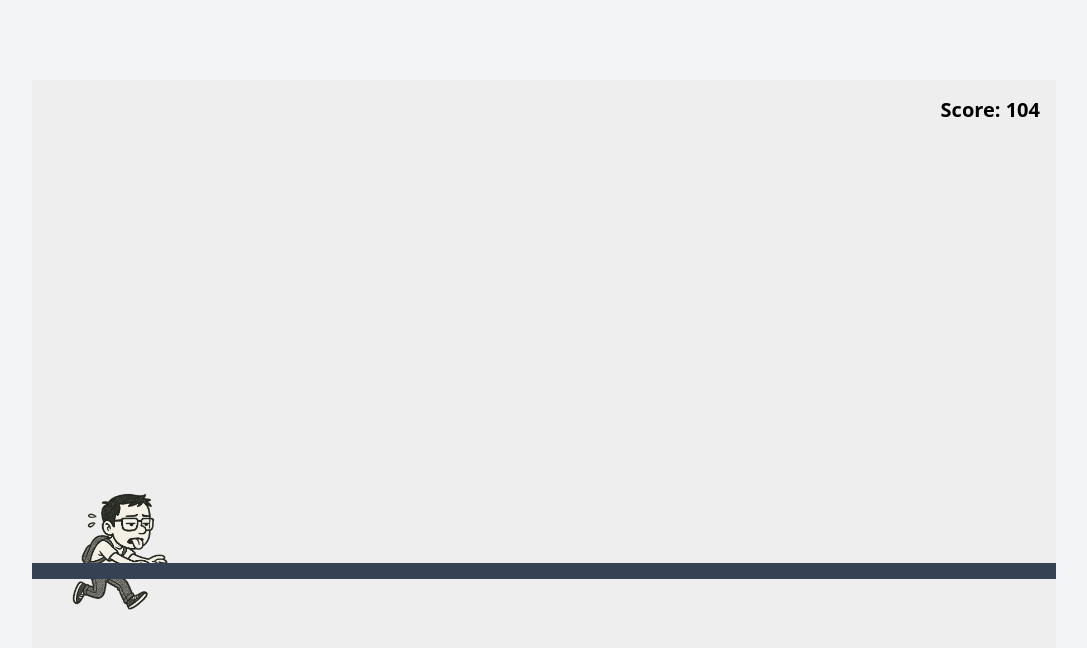
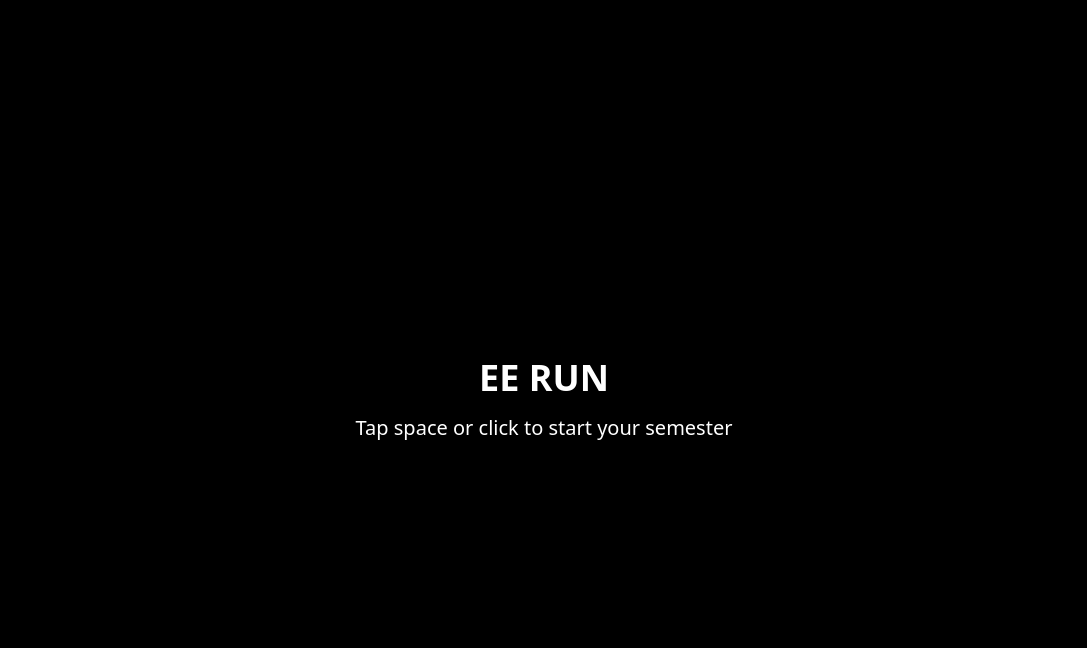
Before and after one commit to AndrewChao05/finalproject, a Next.js app: page / in a window 1280 px wide. Shown: the top 648 px of the page, without its empty margins (96-1183 px from the left). Built offline with nearby package versions, Linux system fonts and the light colour scheme.

Commit message:
add StartScreen, save gameover logic for later

```diff
--- a/app/page.tsx
+++ b/app/page.tsx
@@ -2,14 +2,33 @@
 
 import './globals.css';
 
-import React from 'react';
+import React,{ useState } from 'react';
 
 import Game from '../components/Game';
+import StartScreen from '../components/StartScreen';
+//import GameOverScreen from '../components/GameOverScreen';
 
 export default function Home() {
+  const [gameState, setGameState] = useState<'start' | 'playing' | 'gameover'>('start');
+  const [score, setScore] = useState(0);
+  const [isRunning, setIsRunning] = useState(false);
+
+
+  const handleStart = () => {
+    setScore(0);
+    setIsRunning(true);
+    setGameState('playing');
+  };
+
+  const handleGameOver = () => {
+    setGameState('gameover');
+  };
+
   return (
-    <main className="flex justify-center items-center min-h-screen bg-gray-100">
-      <Game />
+    <main className="flex justify-center items-center w-full h-screen bg-gray-100">
+      {gameState === 'start' && <StartScreen onStart={handleStart} />}
+      {gameState === 'playing' && <Game onGameOver={handleGameOver} score={score} setScore={setScore} isRunning={isRunning}/>}
+      {/* {gameState === 'gameover' && <GameOverScreen score={score} onRestart={handleStart} />} */}
     </main>
   );
 }
--- a/components/Game.tsx
+++ b/components/Game.tsx
@@ -6,10 +6,16 @@ import { useState, useEffect } from 'react';
 import Player from './Player';
 import Score from './Score';
 
-export default function Game() {
+type GameProps = {
+  onGameOver: () => void;
+  score: number;
+  setScore: React.Dispatch<React.SetStateAction<number>>;
+  isRunning: boolean;
+};
+
+export default function Game({ onGameOver, score, setScore, isRunning }: GameProps) {
   const [playerY, setPlayerY] = useState(0);
   const [velocity, setVelocity] = useState(0);
-  const [score, setScore] = useState(0);
   const GRAVITY = 1.7;
   const JUMP_FORCE = -15;
   const GROUND_LEVEL = 0;
@@ -25,6 +31,8 @@ export default function Game() {
   };
 
   useEffect(() => {
+    if (!isRunning) return;
+
     const gameLoop = setInterval(() => {
       setVelocity((v) => {
         setPlayerY((y) => {
@@ -37,7 +45,7 @@ export default function Game() {
     }, 50);
 
     return () => clearInterval(gameLoop);
-  }, []);
+  }, [isRunning]);
 
   useEffect(() => {
     const handleKeyDown = (e: KeyboardEvent) => {
@@ -48,21 +56,22 @@ export default function Game() {
 
     window.addEventListener('keydown', handleKeyDown);
     return () => window.removeEventListener('keydown', handleKeyDown);
-  }, []);
+  }, [isRunning]);
 
   useEffect(() => {
+    if (!isRunning) return;
+
     const scoreInterval = setInterval(() => {
-      setScore((prevScore) => prevScore + 1);
+      setScore((prev) => prev + 1);
     }, 100);
 
     return () => clearInterval(scoreInterval);
-  }, []);
+  }, [isRunning]);
 
   return (
     <div
-      className="relative w-full h-screen bg-white overflow-hidden"
+      className="relative w-[80%] h-[80vh] bg-gray-200 overflow-hidden"
       onClick={handleJump}
-      style={{ position: 'relative', width: '80%', height: '80vh', backgroundColor: '#eee' }}
     >
       <Player y={playerY} />
       <Score score={score} />
--- /dev/null
+++ b/components/StartScreen.tsx
@@ -0,0 +1,25 @@
+'use client';
+
+import React, { useEffect } from 'react';
+
+export default function StartScreen({ onStart }: { onStart: () => void }) {
+  useEffect(() => {
+    const handleKeyDown = (e: KeyboardEvent) => {
+      if (e.code === 'Space') {
+        onStart();
+      }
+    };
+    window.addEventListener('keydown', handleKeyDown);
+    return () => window.removeEventListener('keydown', handleKeyDown);
+  }, [onStart]);
+
+  return (
+    <div
+      className="absolute inset-0 flex flex-col items-center justify-center bg-black bg-opacity-70 text-white text-center cursor-pointer"
+      onClick={onStart}
+    >
+      <h1 className="text-4xl font-bold mb-4">EE RUN</h1>
+      <p className="text-xl">Tap space or click to start your semester</p>
+    </div>
+  );
+}
```
